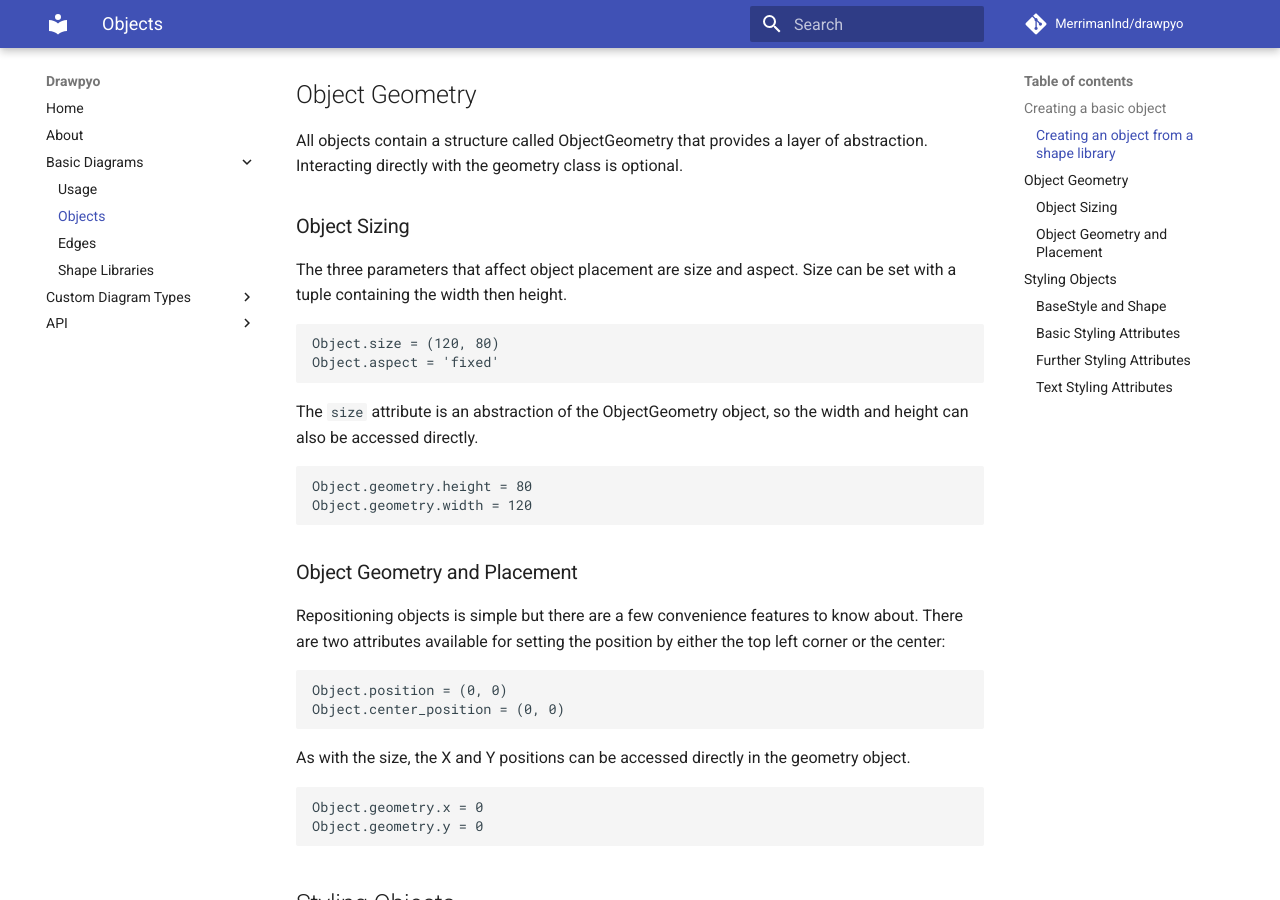
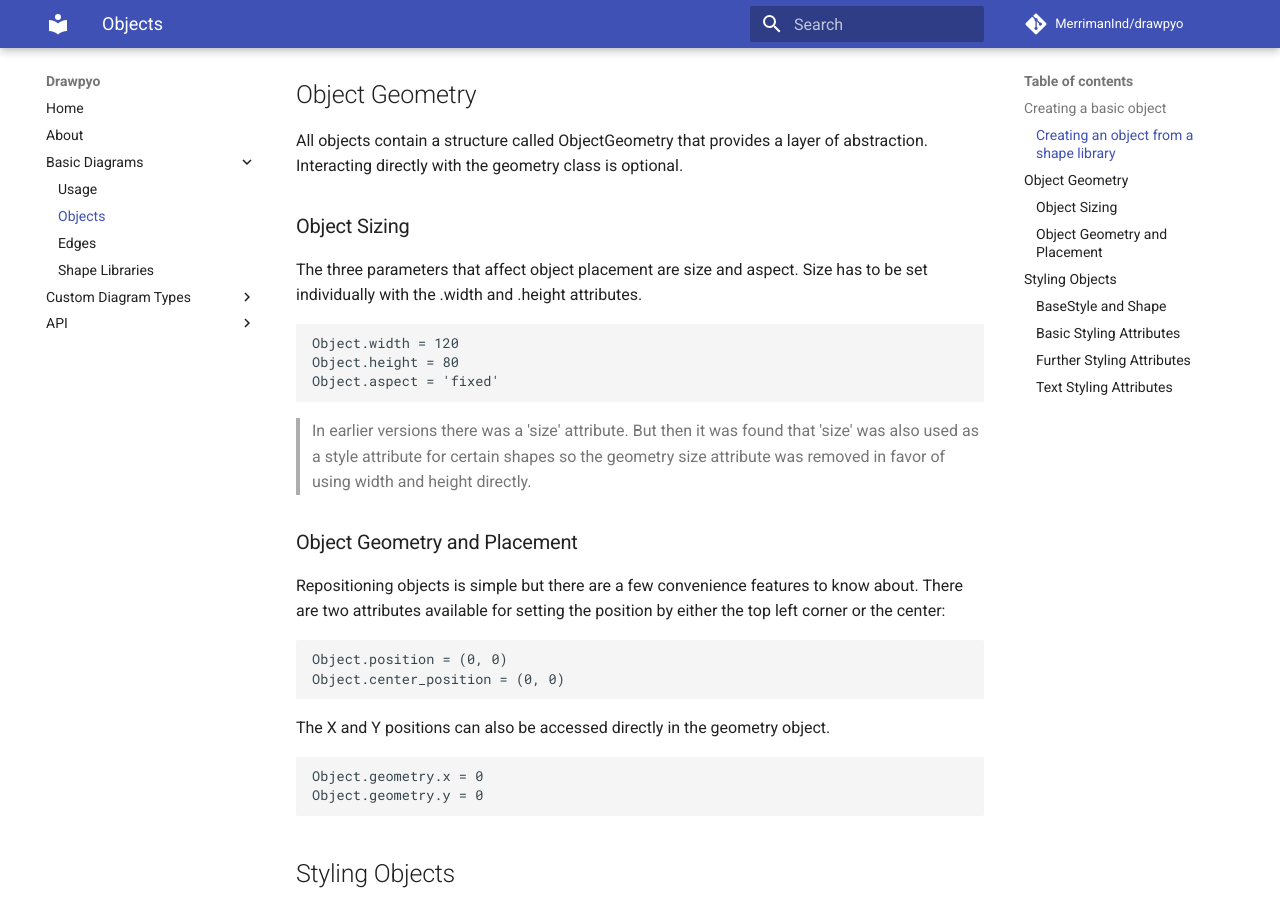
Before and after one commit to MerrimanInd/drawpyo, an MkDocs documentation site: the page built from docs/usage/objects.md, in a window 1280 px wide and 900 px high, scrolled down 953 px. Built offline with MkDocs 1.6.1 and Material for MkDocs 9.7.7, drawn with Linux system fonts in a browser that asks for light colours; comment, search, counter and statistics services are not loaded.

Commit message:
Updated docs to reflect .size change and a few more bug fixed

````diff
--- a/docs/usage/objects.md
+++ b/docs/usage/objects.md
@@ -40,19 +40,15 @@
 
 ### Object Sizing
 
-The three parameters that affect object placement are size and aspect. Size can be set with a tuple containing the width then height.
+The three parameters that affect object placement are size and aspect. Size has to be set individually with the .width and .height attributes.
 
 ```python
-Object.size = (120, 80)
+Object.width = 120
+Object.height = 80
 Object.aspect = 'fixed'
 ```
 
-The `size` attribute is an abstraction of the ObjectGeometry object, so the width and height can also be accessed directly.
-
-```python
-Object.geometry.height = 80
-Object.geometry.width = 120
-```
+> In earlier versions there was a 'size' attribute. But then it was found that 'size' was also used as a style attribute for certain shapes so the geometry size attribute was removed in favor of using width and height directly.
 
 ### Object Geometry and Placement
 
@@ -63,7 +59,7 @@
 Object.center_position = (0, 0)
 ```
 
-As with the size, the X and Y positions can be accessed directly in the geometry object.
+The X and Y positions can also be accessed directly in the geometry object.
 
 ```python
 Object.geometry.x = 0
````
Also changed, not shown: docs/usage/shape_libs.md (+8 -2 lines), 1 other file.
